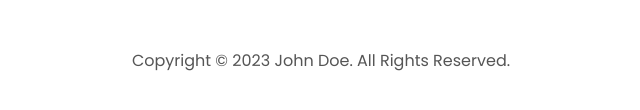
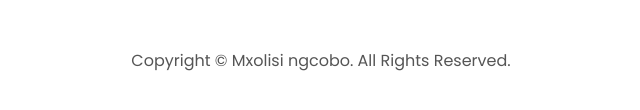
Before and after one commit to sbanimmxolisi/MYPORTFOLIO, a plain HTML site: page index.html in a window 1280 px wide. Shown: the part 4843-4953 px from the top of the page, 319-959 px from the left. Drawn offline with Linux system fonts and the light colour scheme.

Commit message:
Update index.html

```diff
--- a/index.html
+++ b/index.html
@@ -357,7 +357,7 @@ I'm a team player with excellent communication and problem-solving skills. Plus,
           </ul>
         </div>
       </nav>
-      <p>Copyright &#169; 2023 John Doe. All Rights Reserved.</p>
+      <p>Copyright &#169; Mxolisi ngcobo. All Rights Reserved.</p>
     </footer>
     <script src="script.js"></script>
   </body>
```
